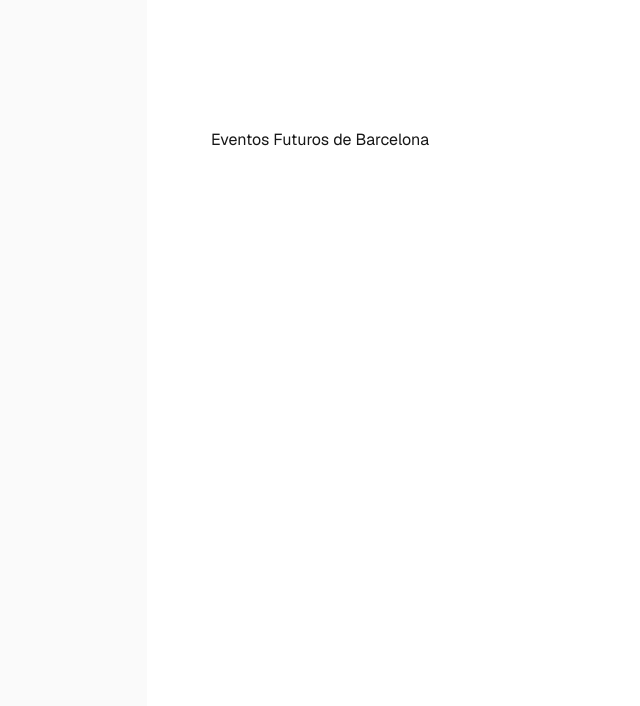
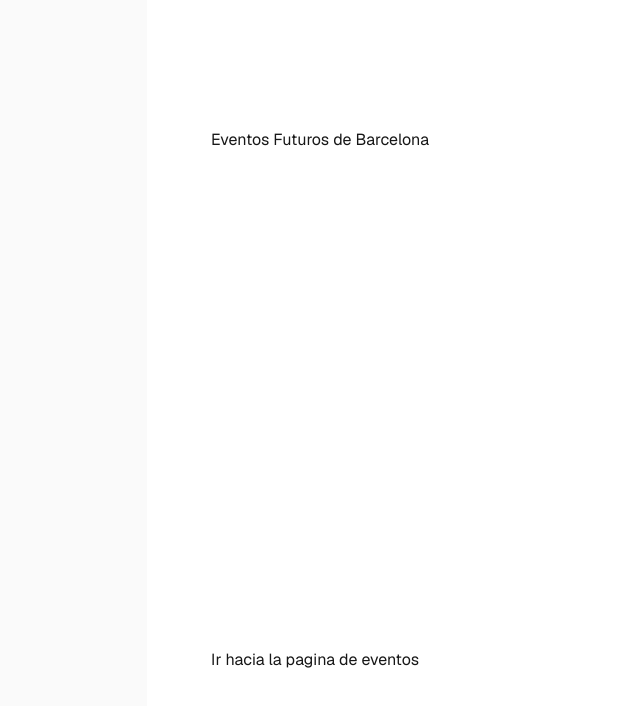
Before and after one commit to Miguel-Angel-Saiz-FpLlefia/examenFinal, a Next.js app in the folder apps/web/: page / in a window 1280 px wide. Shown: the top 706 px of the page, without its empty margins (109-749 px from the left). Built offline with nearby package versions, Linux system fonts and the light colour scheme.

Commit message:
Poner un Link en la home para enviar a la pagian de proyectos

```diff
--- a/apps/web/app/page.tsx
+++ b/apps/web/app/page.tsx
@@ -1,10 +1,11 @@
-import Image from "next/image";
+import Link from "next/link";
 
 export default function Home() {
   return (
     <div className="flex flex-col flex-1 items-center justify-center bg-zinc-50 font-sans dark:bg-black">
       <main className="flex flex-1 w-full max-w-3xl flex-col items-center justify-between py-32 px-16 bg-white dark:bg-black sm:items-start">
         <h1>Eventos Futuros de Barcelona</h1>
+        <Link href={"./events"}>Ir hacia la pagina de eventos</Link>
       </main>
     </div>
   );
```
